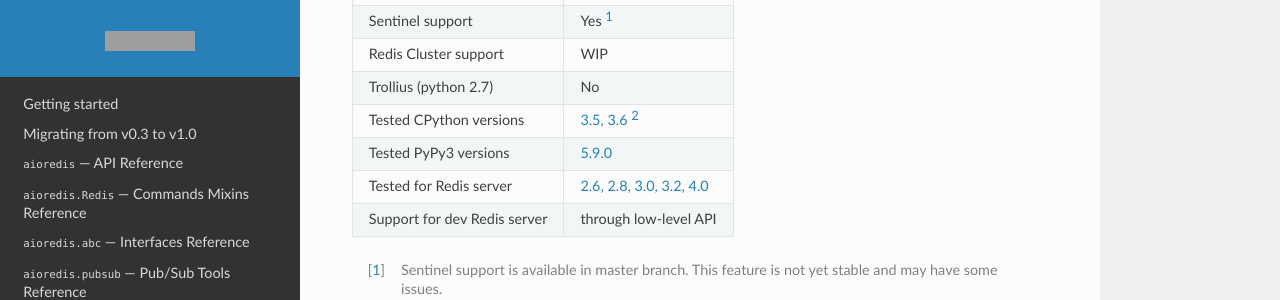
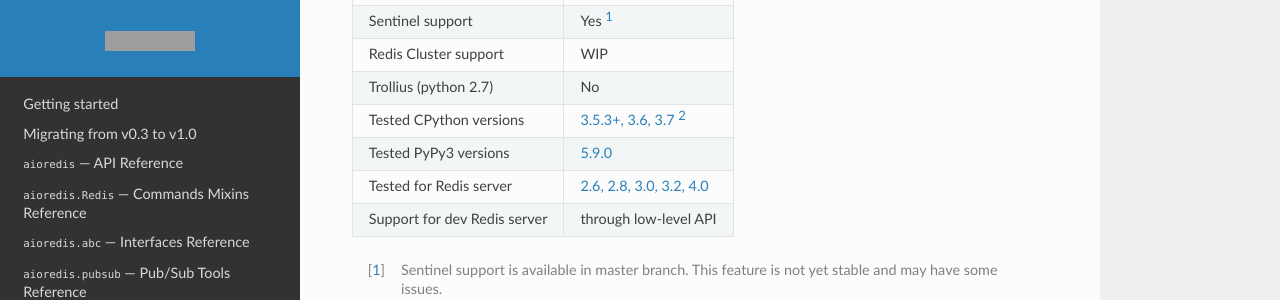
Before and after one commit to aio-libs-abandoned/aioredis-py, a Sphinx documentation site: the page built from docs/index.rst, in a window 1280 px wide and 900 px high, scrolled down 358 px, cut to the strip 147-447 px from the top of the window. Built offline with Sphinx 7.4.7 and the Read the Docs theme 2.0.0, drawn with Linux system fonts in a browser that asks for light colours; grey boxes are pictures that could not be loaded.

Commit message:
Update supported python versions

```diff
--- a/README.rst
+++ b/README.rst
@@ -27,7 +27,7 @@
 Sentinel support                    Yes
 Redis Cluster support               WIP
 Trollius (python 2.7)               No
-Tested CPython versions             `3.5, 3.6 3.7 <travis_>`_ [2]_
+Tested CPython versions             `3.5.3+, 3.6, 3.7 <travis_>`_ [2]_
 Tested PyPy3 versions               `5.9.0 <travis_>`_
 Tested for Redis server             `2.6, 2.8, 3.0, 3.2, 4.0 <travis_>`_
 Support for dev Redis server        through low-level API
--- a/docs/index.rst
+++ b/docs/index.rst
@@ -25,7 +25,7 @@
 Sentinel support                    Yes [1]_
 Redis Cluster support               WIP
 Trollius (python 2.7)               No
-Tested CPython versions             `3.5, 3.6 <travis_>`_ [2]_
+Tested CPython versions             `3.5.3+, 3.6, 3.7 <travis_>`_ [2]_
 Tested PyPy3 versions               `5.9.0 <travis_>`_
 Tested for Redis server             `2.6, 2.8, 3.0, 3.2, 4.0 <travis_>`_
 Support for dev Redis server        through low-level API
--- a/setup.py
+++ b/setup.py
@@ -11,8 +11,8 @@
 
 PY_VER = sys.version_info
 
-if PY_VER < (3, 5):
-    raise RuntimeError("aioredis doesn't support Python version prior 3.5")
+if PY_VER < (3, 5, 3):
+    raise RuntimeError("aioredis doesn't support Python version prior 3.5.3")
 
 
 def read(*parts):
@@ -61,6 +61,7 @@
       url="https://github.com/aio-libs/aioredis",
       license="MIT",
       packages=find_packages(exclude=["tests"]),
+      python_requires=">=3.5.3",
       install_requires=install_requires,
       include_package_data=True,
       )
```
